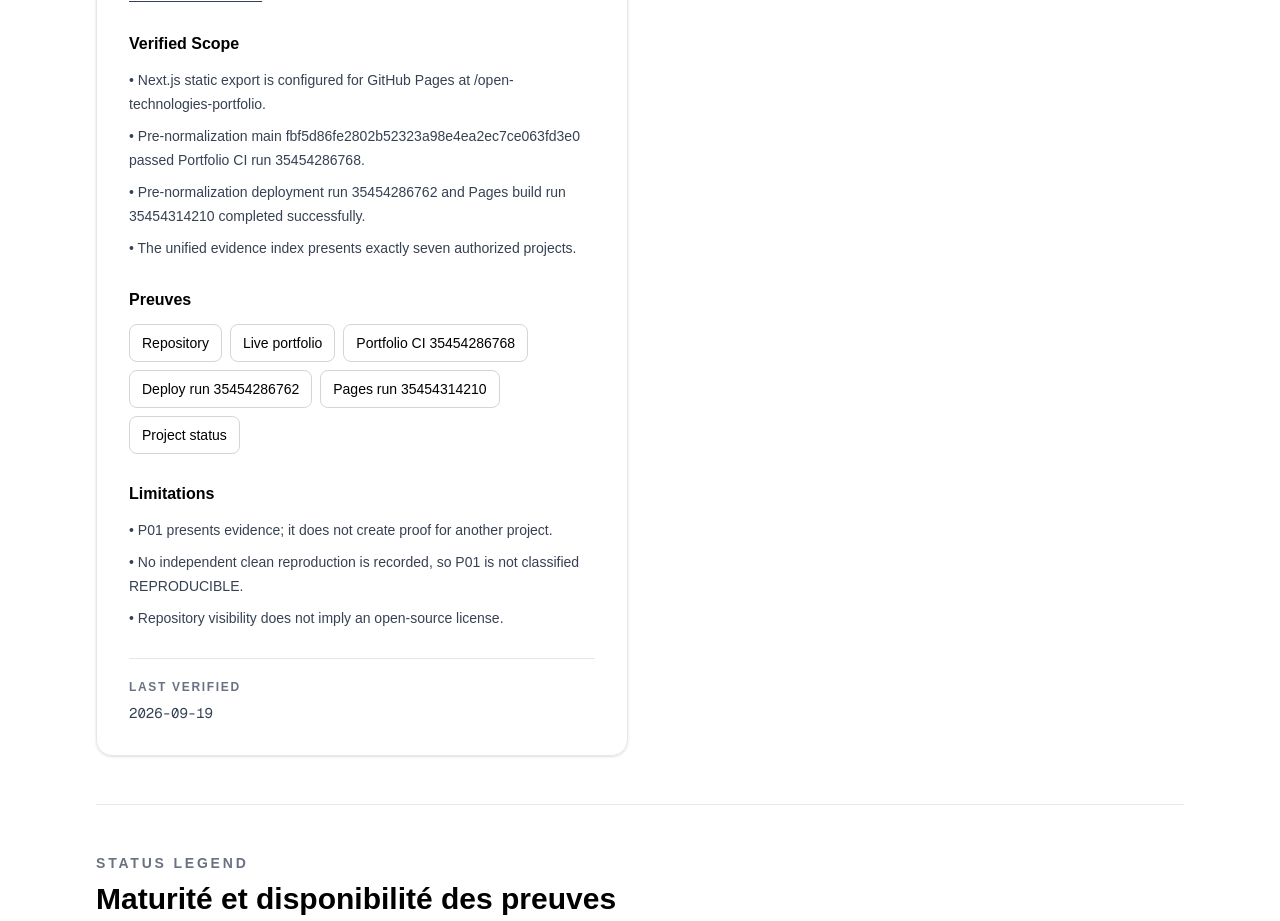
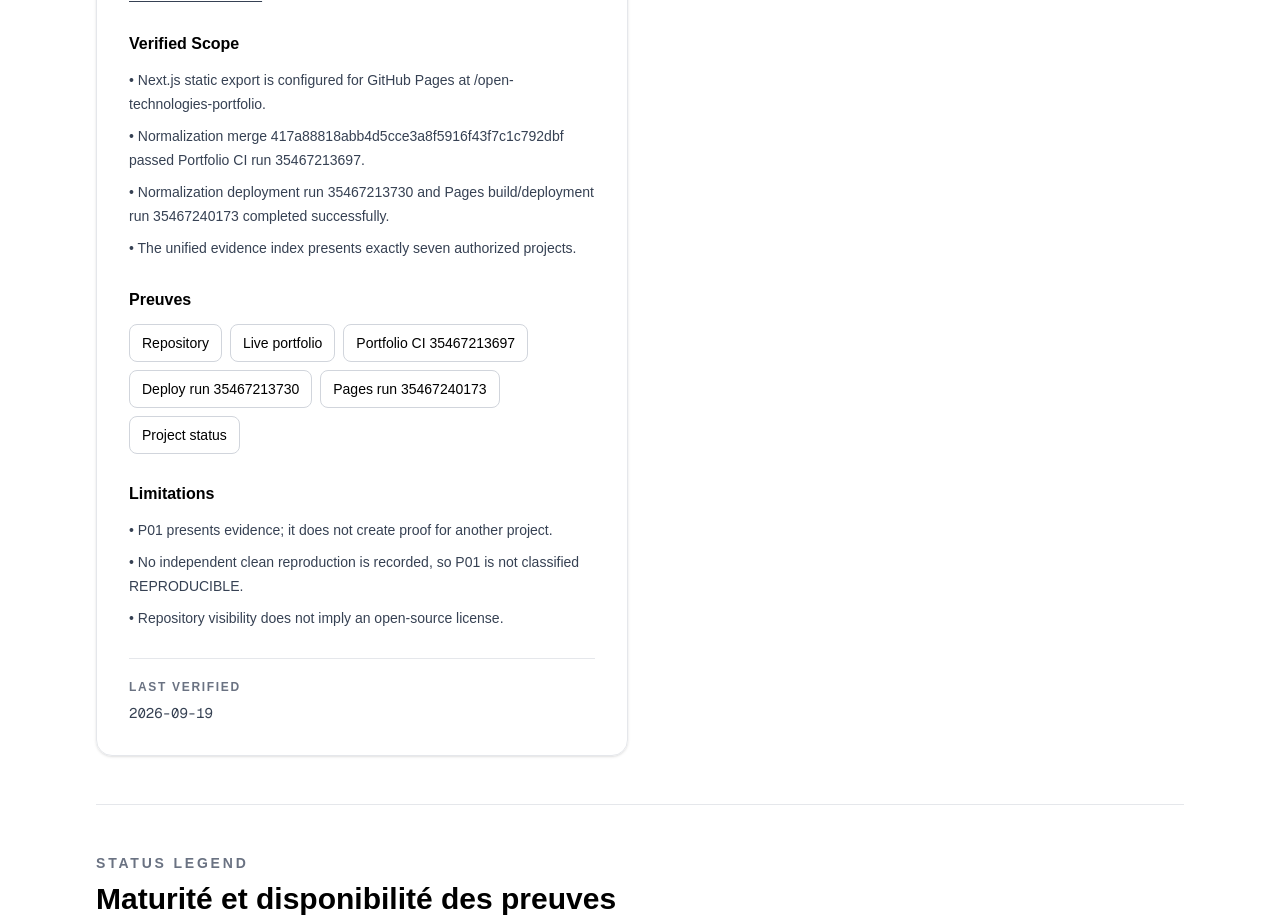
Before and after one commit to Emeraude-Kiangana/Portfolio-ai, a Next.js app: page /open-technologies-portfolio/ in a window 1280 px wide. Shown: the part 5140-6061 px from the top of the page. Built offline with nearby package versions, Linux system fonts and the light colour scheme.

Commit message:
docs(p01): record normalization merge evidence

```diff
--- a/src/data/projects.ts
+++ b/src/data/projects.ts
@@ -308,8 +308,8 @@ export const projects: ProjectEvidence[] = [
     sourceHref: "https://github.com/Emeraude-Kiangana/open-technologies-portfolio",
     verifiedScope: [
       "Next.js static export is configured for GitHub Pages at /open-technologies-portfolio.",
-      "Pre-normalization main fbf5d86fe2802b52323a98e4ea2ec7ce063fd3e0 passed Portfolio CI run 35454286768.",
-      "Pre-normalization deployment run 35454286762 and Pages build run 35454314210 completed successfully.",
+      "Normalization merge 417a88818abb4d5cce3a8f5916f43f7c1c792dbf passed Portfolio CI run 35467213697.",
+      "Normalization deployment run 35467213730 and Pages build/deployment run 35467240173 completed successfully.",
       "The unified evidence index presents exactly seven authorized projects.",
     ],
     evidence: [
@@ -322,16 +322,16 @@ export const projects: ProjectEvidence[] = [
         href: "https://emeraude-kiangana.github.io/open-technologies-portfolio/",
       },
       {
-        label: "Portfolio CI 35454286768",
-        href: "https://github.com/Emeraude-Kiangana/open-technologies-portfolio/actions/runs/35454286768",
+        label: "Portfolio CI 35467213697",
+        href: "https://github.com/Emeraude-Kiangana/open-technologies-portfolio/actions/runs/35467213697",
       },
       {
-        label: "Deploy run 35454286762",
-        href: "https://github.com/Emeraude-Kiangana/open-technologies-portfolio/actions/runs/35454286762",
+        label: "Deploy run 35467213730",
+        href: "https://github.com/Emeraude-Kiangana/open-technologies-portfolio/actions/runs/35467213730",
       },
       {
-        label: "Pages run 35454314210",
-        href: "https://github.com/Emeraude-Kiangana/open-technologies-portfolio/actions/runs/35454314210",
+        label: "Pages run 35467240173",
+        href: "https://github.com/Emeraude-Kiangana/open-technologies-portfolio/actions/runs/35467240173",
       },
       {
         label: "Project status",
```
